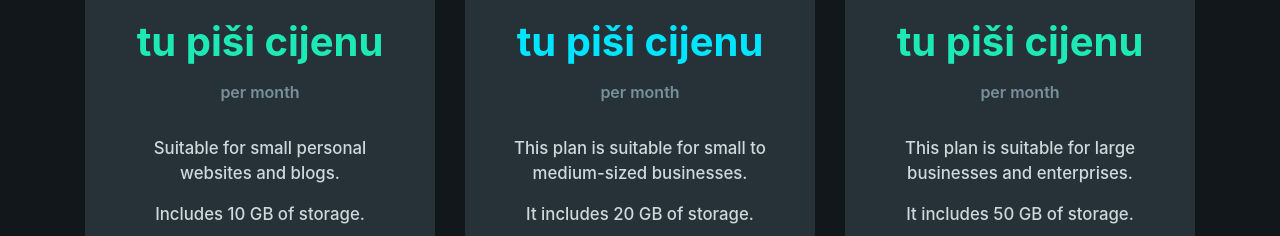
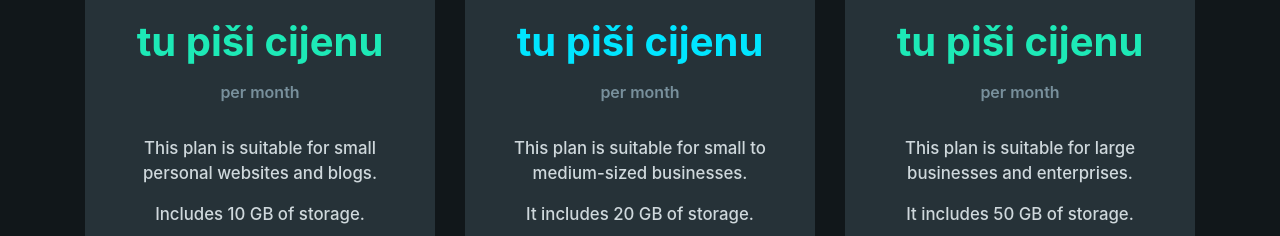
Before and after one commit to BlockchainBaron1/blockchainbaron1.github.io, a plain HTML site: page index.html in a window 1280 px wide. Shown: the part 3380-3616 px from the top of the page. Drawn offline with nearby package versions, Linux system fonts and the light colour scheme; a web font is replaced by a local one.

Commit message:
Update index.html

```diff
--- a/index.html
+++ b/index.html
@@ -180,7 +180,7 @@
                             <h2 class="card-title text-primary mb-0 pt-4">tu piši cijenu</h2>
                             <div class="text-muted font-weight-medium mt-2">per month</div>
                             <ul class="list-unstyled pricing-list">
-                                <li>Suitable for small personal websites and blogs.</li>
+                                <li>This plan is suitable for small personal websites and blogs.</li>
                                 <li>Includes 10 GB of storage.</li>
                                 <li>50 GB of monthly bandwidth, and basic security and backup features.</li>
                                 <li>Basic support</li>
```
